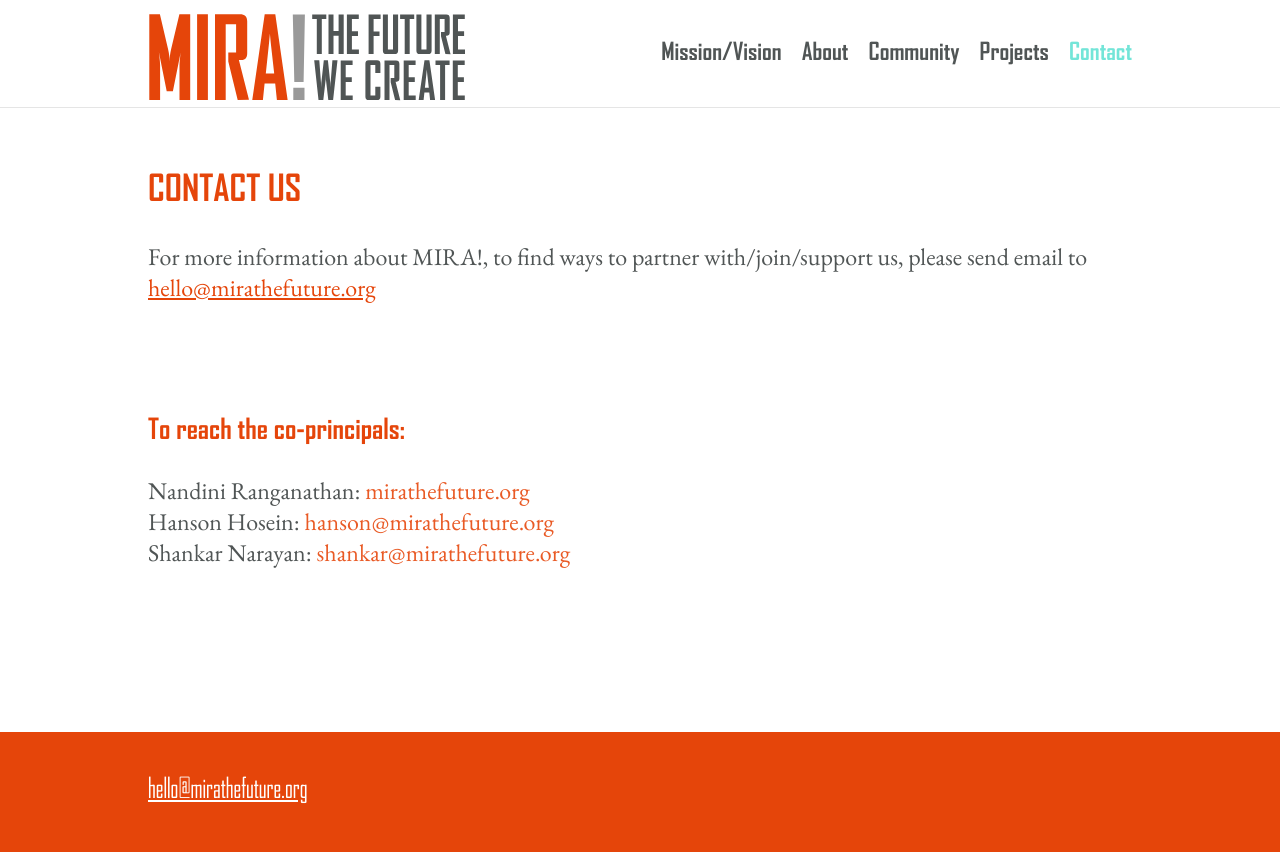
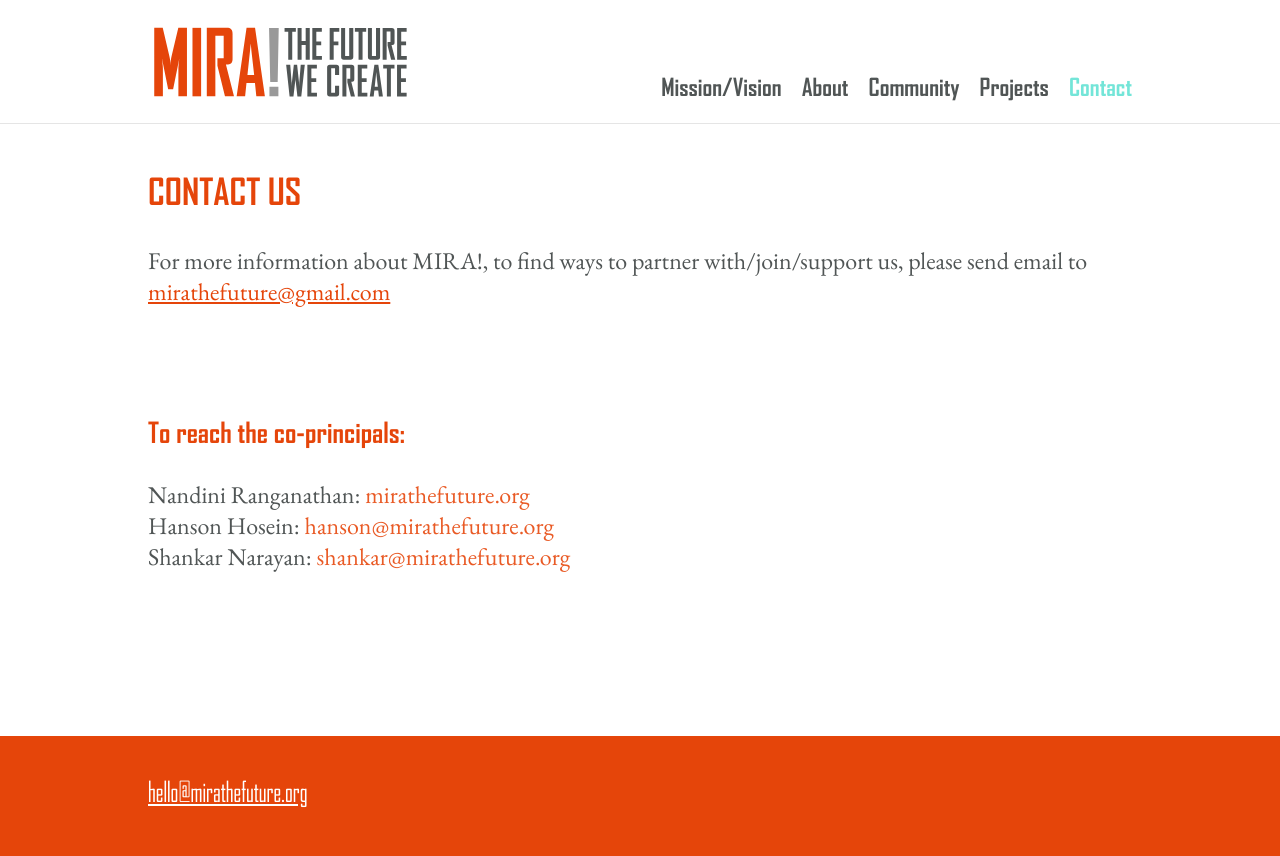
Before and after one commit to ceti-institute/mira, a plain HTML site: page contact.html in a window 1280 px wide. Drawn offline with nearby package versions, Linux system fonts and the light colour scheme.

Commit message:
minor tweaks to content and layout

```diff
--- a/contact.html
+++ b/contact.html
@@ -31,7 +31,7 @@
 			<section>
 				<div class="content-wrapper">
 					<h2>Contact Us</h2>
-					<p>For more information about MIRA!,  to find ways to partner with/join/support us, please send email to <a href="mailto:hello@mirathefuture.org">hello@mirathefuture.org</a></p>
+					<p>For more information about MIRA!,  to find ways to partner with/join/support us, please send email to <a href="mailto:mirathefuture@gmail.com">mirathefuture@gmail.com</a></p>
 					<p class="space"></p>
 					<h3>To reach the co-principals:</h3>
 						Nandini Ranganathan: <span class="oj-text">mirathefuture.org</span><br>
--- a/style.css
+++ b/style.css
@@ -55,8 +55,10 @@ a:hover { color: #07AA9B; }
 .header {
 	display: flex;
 	justify-content: space-between;
-	margin: 20px auto;
 }
+ header hr {
+ 	margin: 0;
+ }
 .mira {
 	font-family: 'agency fb bold', arial;
   color: #E5450A;
@@ -85,8 +87,8 @@ nav a.active { color: #73E5D8; }
 .logo {
 	height:80px;
 	width: 300px;
-	margin-left: -24px;
-	margin-top: -110px;
+	margin-left: -14px;
+	margin-top: -66px;
 }
 
 img {width: 100%;}
@@ -145,15 +147,27 @@ footer a:hover {
 }
 
 @media only screen and (min-width: 768px) {
+ .header {
+	margin-top: 30px;
+ }
+
  .logo {
 		height:100px;
 		width: 400px;
 		margin-top: -178px;
 	}
-	.logo img { width: 100%; z-index: 0;}
+	.logo img {
+		width: 80%;
+		margin-top: 34px;
+		z-index: 0;
+	}
 /*	.logo .words { display: block; margin-left: -118px; z-index: 1;}
-*/	nav ul {
+*/
+	nav ul {
 		flex-direction: row;
+	}
+	nav {
+		margin-top: 26px;
 	}
 	.emphatic {
 		padding: 120px;
```
